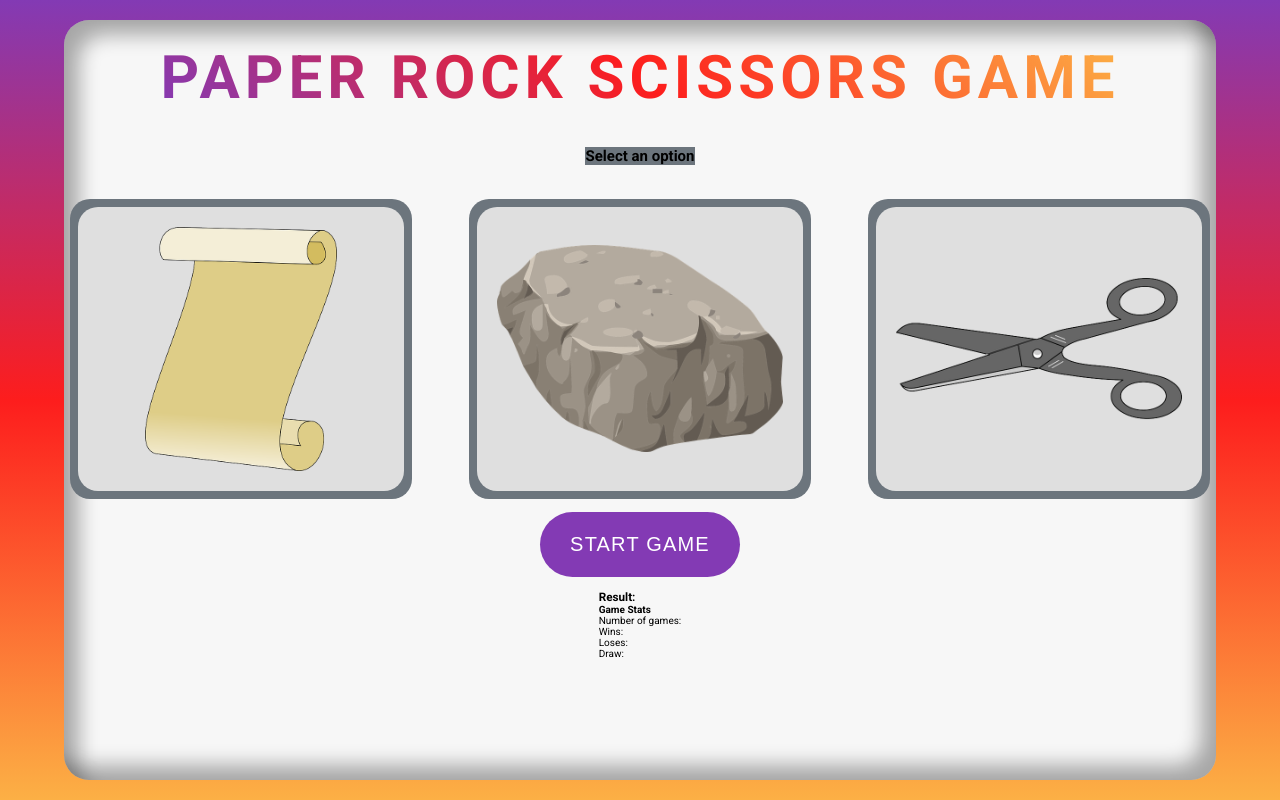
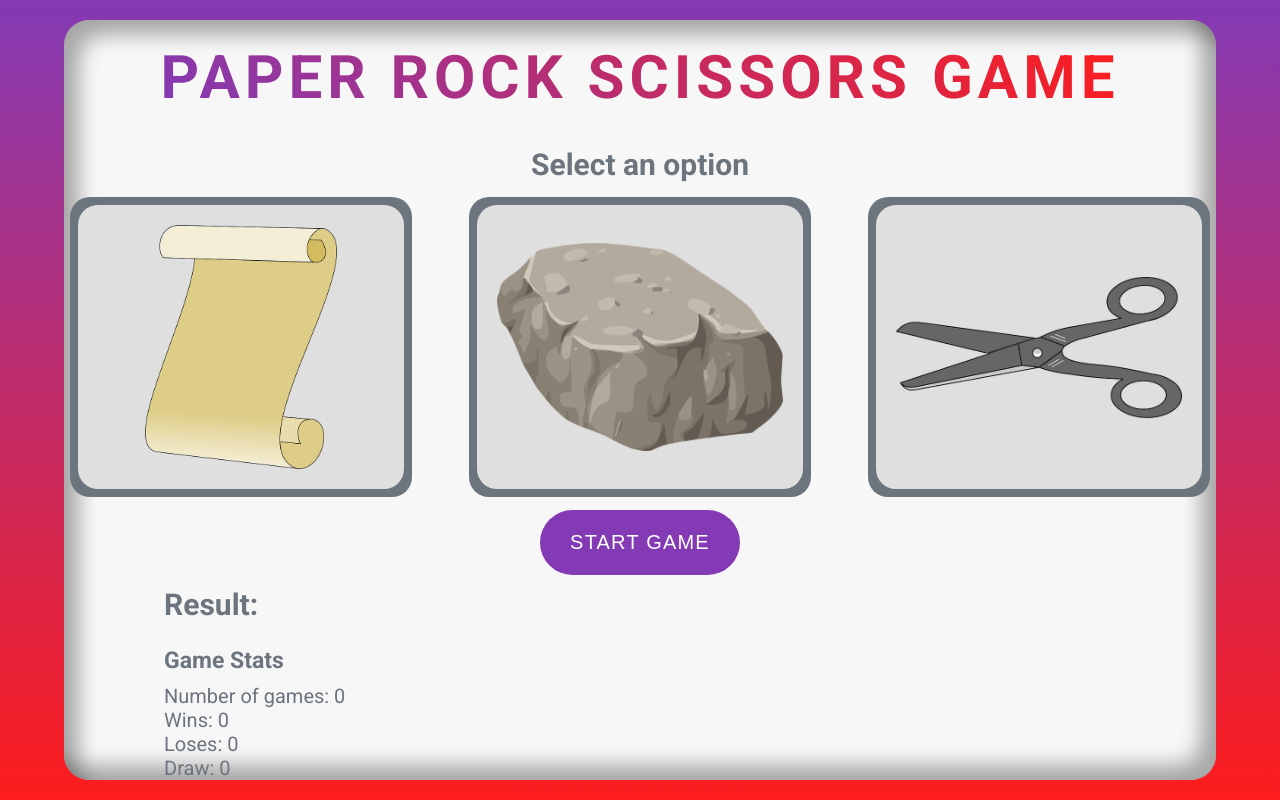
Before and after one commit to Kosik33i6/paper-rock-scissors-game, a website with bundled scripts: page index.html in a window 1280 px wide. Built offline with nearby package versions, Linux system fonts and the light colour scheme.

Commit message:
Add styles for display, update startGame method

```diff
--- a/js/app/Display.js
+++ b/js/app/Display.js
@@ -1,19 +1,17 @@
 class Display {
     constructor() {
         this.result = document.getElementById('result');
+        this.gamesNumber = document.getElementById('games-number');
         this.wins = document.getElementById('win');
         this.loses = document.getElementById('lose');
         this.draw = document.getElementById('draw');
         this.stats = {
+            gamesNumber: 0,
             wins: 0,
             loses: 0,
             draw: 0,
         }
     }
-    // updateStatistic() {
-
-    // }
-
 }
 
 export default Display;
--- a/js/app/Game.js
+++ b/js/app/Game.js
@@ -9,7 +9,10 @@ class Game {
     init() {
         this.btnStartGame.addEventListener('click', () => this.startGame());
         this.gameChoise.playerChoise();
-
+        this.display.gamesNumber.textContent = `Number of games: ${this.display.stats.gamesNumber}`;
+        this.display.draw.textContent = `Draw: ${this.display.stats.draw}`;
+        this.display.wins.textContent = `Wins: ${this.display.stats.wins}`;
+        this.display.loses.textContent = `Loses: ${this.display.stats.loses}`;
     }
     startGame() {
         this.gameChoise.computerChoise();
@@ -18,12 +21,15 @@ class Game {
             return alert('Select paper, rock or scissors');
         }
 
+        this.display.stats.gamesNumber++;
+        this.display.gamesNumber.textContent = `Number of games: ${this.display.stats.gamesNumber}`;
+
         const {playerChoise, computerChoise} = this.gameChoise.choice;
 
         if(playerChoise === computerChoise) {
             this.display.stats.draw++;
             this.display.draw.textContent = `Draw: ${this.display.stats.draw}`;
-            this.display.result.textContent = `Result: You chose ${playerChoise} | Computer chose ${computerChoise}| Draw!`;
+            this.display.result.textContent = `Result: You chose ${playerChoise} | Computer chose ${computerChoise} | Draw!`;
             return;
         }
         if(playerChoise == 'paper' && computerChoise == 'rock' || playerChoise == 'rock' && computerChoise == 'scissors' || playerChoise == 'scissors' && computerChoise == 'paper') {
--- a/sass/main.scss
+++ b/sass/main.scss
@@ -1,19 +1,6 @@
 //*VARAIBLES
-// $color-primary-light: #A98EDA;
-// $color-primary-medium: #59359A;
-// $color-primary-dark: #8BC5F4;
-
-// $color-secondary-light: #4DD4AC;
-// $color-secondary-medium: #20C975;
-// $color-secondary-dark: #13795B;
-// $color-tertiary-light: #E35D6A;
-// $color-tertiary-medium: #B02A37;
-// $color-tertiary-dark: #842029;
-
 $color-primary: #833ab4;
 $color-secondary: #fd1d1d;
-$color-tertiary: #fcb045;
-$color-quaternary: #fdeff9;
 
 $color-grey-dark: #6C757D;
 $color-grey-light-1: #dfdfdf;
@@ -40,7 +27,7 @@ html {
 body {
     display: flex;
     height: 100vh;
-    background-image: linear-gradient(to bottom, $color-primary, $color-secondary, $color-tertiary);
+    background-image: linear-gradient(to bottom, $color-primary, $color-secondary);
 }
 
 // * GAME
@@ -69,7 +56,7 @@ body {
         text-align: center;
         letter-spacing: 5px;
         font-weight: 700;
-        background: -webkit-linear-gradient(45deg, $color-primary, $color-secondary, $color-tertiary);
+        background: -webkit-linear-gradient(45deg, $color-primary, $color-secondary);
         -webkit-background-clip: text;
         -webkit-text-fill-color: transparent;
     }
@@ -79,7 +66,8 @@ body {
     }
 
     &__select-option-title {
-        background-color: $color-grey-dark;
+        font-size: 3rem;
+        color: $color-grey-dark;
     }
 
     &__option-box {
@@ -119,22 +107,47 @@ body {
         letter-spacing: 1.2px;
         color: $color-white;
         outline: none;
+        transition: all .3s ease;
+
+        &:hover {
+            background-color: $color-secondary;
+            box-shadow: 0 1rem 2rem rgba($color-black, .3);
+            transform: translateY(-5px);
+        }
+
+        &:active {
+            box-shadow: 0 .5rem 1rem rgba($color-black, .3);
+            transform: translateY(-2px);
+        }
     }
 
     &__display-box {
         flex-basis: 25%;
+        align-self: flex-start;
+        padding-left: 10rem;
     }
 
-    &__display {}
+    &__display {
+        color: $color-grey-dark;
+    }
 
-    &__result-box {}
+    &__result-box {
+        margin-bottom: 2.5rem;
+    }
 
-    &__result {}
+    &__result {
+        font-size: 3rem;
+    }
 
     &__statiscits-box {}
 
-    &__statiscits-title {}
+    &__statiscits-title {
+        font-size: 2.3rem;
+        margin-bottom: 1rem;
+    }
 
-    &__statiscit {}
+    &__statistic {
+        font-size: 2rem;
+    }
 
 }
```
Also changed, not shown: css/style.css, 1 other file.
